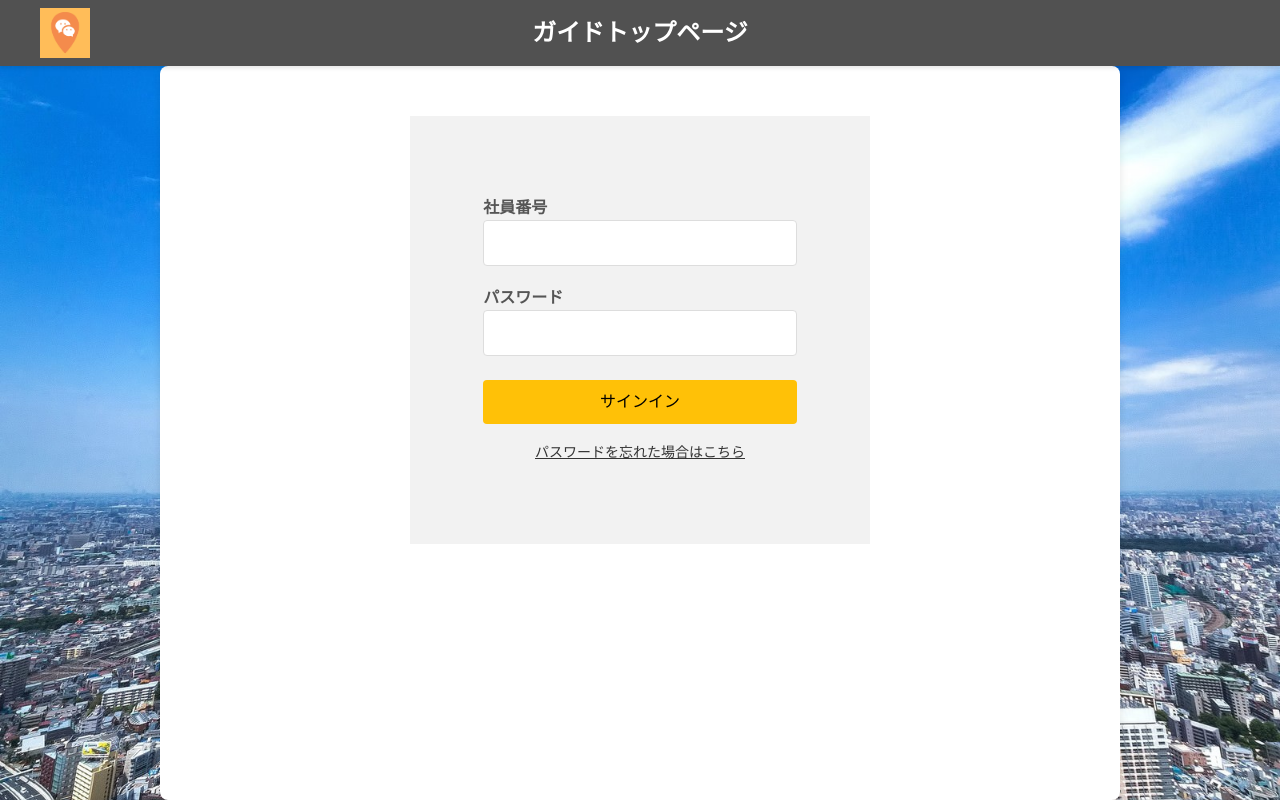
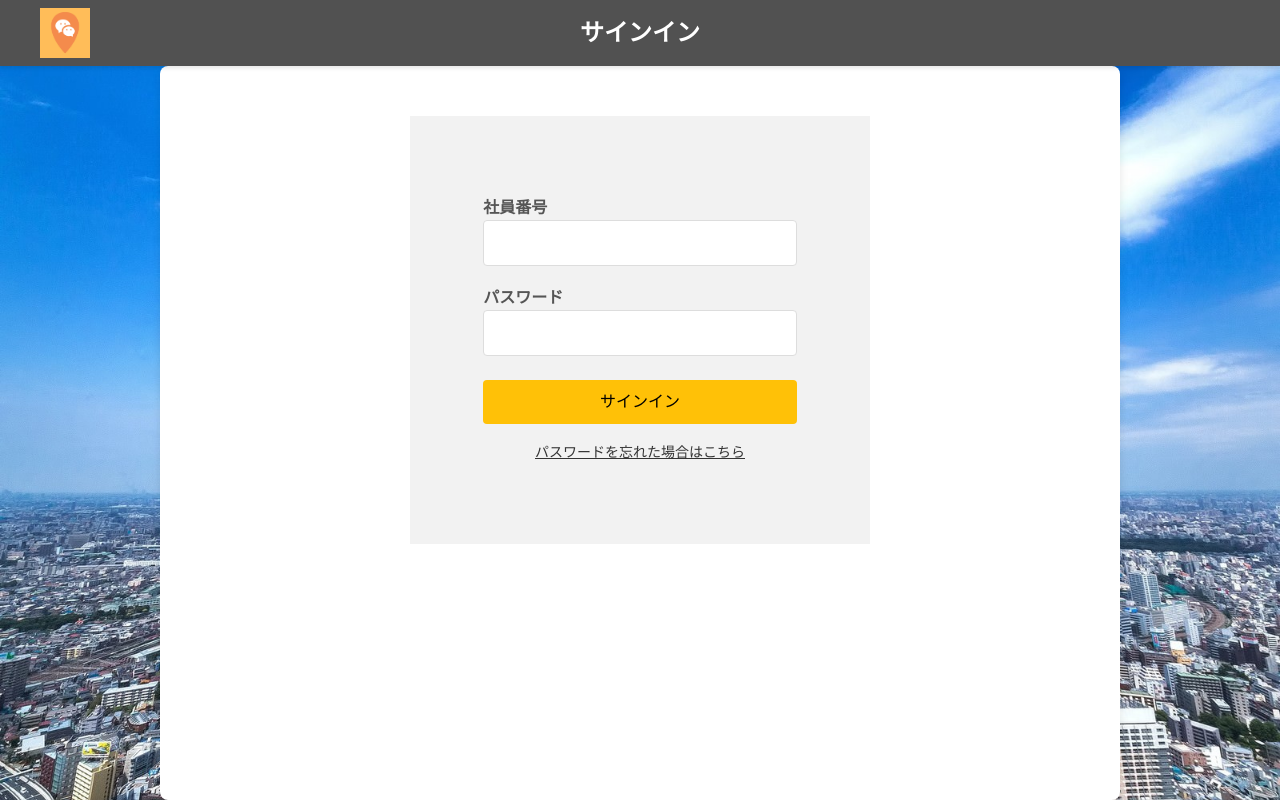
Before and after one commit to pikkoyama/hunhun, a Django app: page / in a window 1280 px wide. Run offline with Django 5.2, Linux system fonts and the light colour scheme; some libraries are stand-ins or nearby versions.

Commit message:
ｈｔｍｌ

```diff
--- a/nuonproject/accounts/templates/Sinin.html
+++ b/nuonproject/accounts/templates/Sinin.html
@@ -115,7 +115,7 @@
       }
     </style>
     {%endblock%}
-    {% block headertitle %}ガイドトップページ{% endblock %}
+    {% block headertitle %}サインイン{% endblock %}
     {% block main %}
     <div class="container">
       <form method="post" action="{% url 'accounts:Sinin' %}">
```
